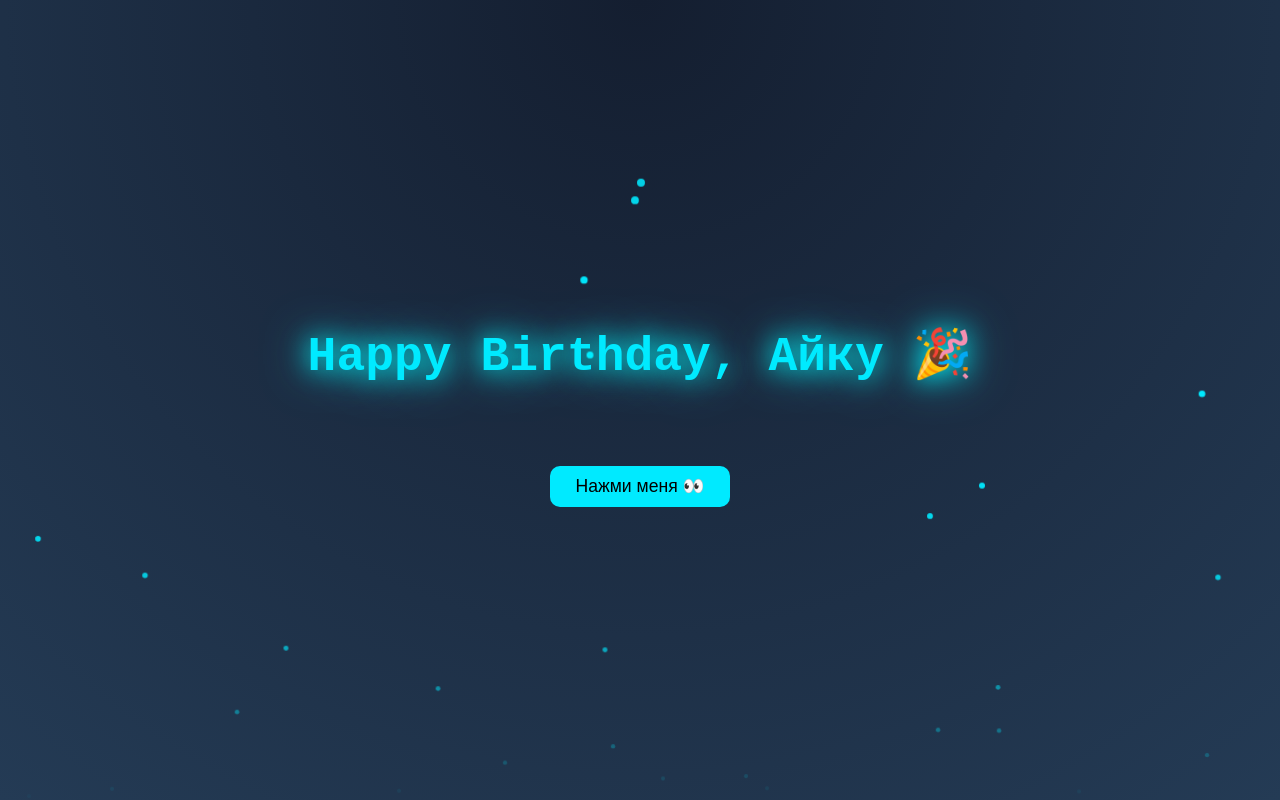
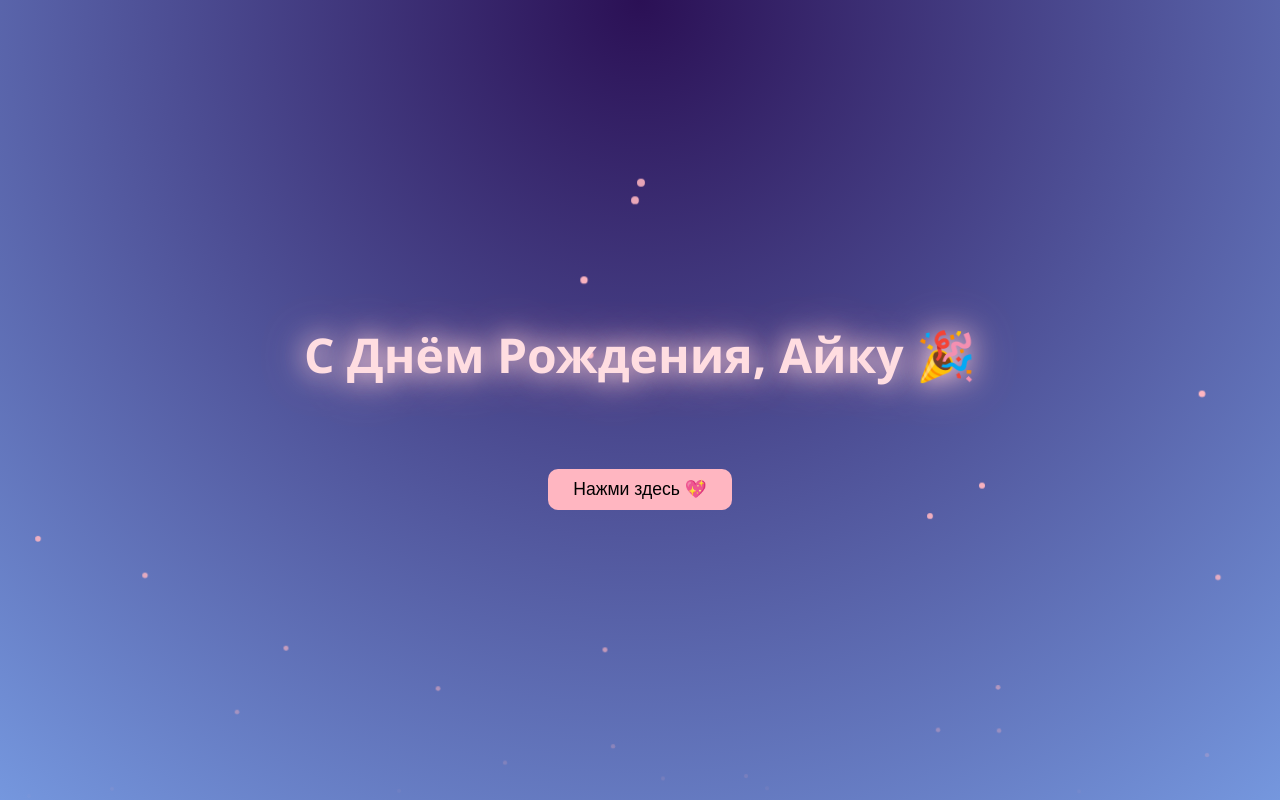
Before and after one commit to vlogsfrank92-sketch/birthday-ayku, a plain HTML site: page index.html in a window 1280 px wide. Drawn offline with Linux system fonts and the light colour scheme.

Commit message:
Update index.html

```diff
--- a/index.html
+++ b/index.html
@@ -3,41 +3,42 @@
 <head>
   <meta charset="UTF-8">
   <meta name="viewport" content="width=device-width, initial-scale=1.0">
-  <title>Айку.exe — Happy Birthday!</title>
+  <title>С Днём Рождения, Айку!</title>
   <style>
     body {
       margin: 0;
       height: 100vh;
-      background: radial-gradient(circle at top, #141e30, #243b55);
+      background: radial-gradient(circle at top, #2b1055, #7597de);
       display: flex;
       justify-content: center;
       align-items: center;
       color: #fff;
-      font-family: 'Courier New', monospace;
+      font-family: 'Segoe UI', sans-serif;
       overflow: hidden;
       flex-direction: column;
+      text-align: center;
     }
 
     h1 {
       font-size: 3em;
-      color: #00eaff;
-      text-shadow: 0 0 10px #00eaff, 0 0 20px #00eaff;
+      color: #ffdde1;
+      text-shadow: 0 0 10px #ffb6c1, 0 0 30px #ffdde1;
       animation: glow 2s infinite alternate;
     }
 
     @keyframes glow {
-      from { text-shadow: 0 0 10px #00eaff; }
-      to { text-shadow: 0 0 30px #00ffff, 0 0 60px #00eaff; }
+      from { text-shadow: 0 0 10px #ffb6c1; }
+      to { text-shadow: 0 0 30px #ffdde1, 0 0 60px #ffb6c1; }
     }
 
     #text {
       margin-top: 20px;
       width: 80%;
       font-size: 1.3em;
-      color: #d3d3d3;
+      color: #f5f5f5;
       text-align: center;
       white-space: pre-line;
-      border-right: 2px solid #00eaff;
+      border-right: 2px solid #ffb6c1;
       overflow: hidden;
       animation: typing 5s steps(40) 1s forwards, blink 0.75s step-end infinite;
     }
@@ -53,7 +54,7 @@
 
     button {
       margin-top: 30px;
-      background: #00eaff;
+      background: #ffb6c1;
       color: #000;
       border: none;
       padding: 10px 25px;
@@ -64,7 +65,7 @@
     }
 
     button:hover {
-      background: #00ffff;
+      background: #ffc0cb;
       transform: scale(1.1);
     }
 
@@ -82,7 +83,7 @@
       position: absolute;
       width: 8px;
       height: 8px;
-      background: #00eaff;
+      background: #ffb6c1;
       border-radius: 50%;
       animation: float 10s infinite ease-in-out;
     }
@@ -98,21 +99,22 @@
 
   <div class="particles" id="particles"></div>
 
-  <h1>Happy Birthday, Айку 🎉</h1>
+  <h1>С Днём Рождения, Айку 🎉</h1>
   <div id="text"></div>
-  <button onclick="showMessage()">Нажми меня 👀</button>
+  <button onclick="showMessage()">Нажми здесь 💖</button>
 
   <script>
     const message =
-`Система сообщает: праздник активирован ✅
+`Айку, с Днём Рождения! 🌸
 
-Айку, желаю тебе:
-• стабильных апдейтов в жизни 💫
-• без ошибок и багов 😄
-• вечной батарейки энергии 🔋
-• и бесконечного Wi-Fi счастья ❤️
+Пусть этот день подарит тебе улыбки, тепло и лёгкость.
+Желаю, чтобы в жизни было больше счастья,
+искренних людей рядом и мечт, которые сбываются.
 
-Твой айтишник передаёт привет с сервера добра.`;
+Пусть каждый момент приносит радость,
+а всё задуманное — обязательно получится 💫
+
+От Шынгысхана 💐`;
 
     function typeText(text, element) {
       let i = 0;
@@ -132,7 +134,6 @@
       typeText(message, el);
     }
 
-    // создать "частицы" фона
     const particlesContainer = document.getElementById('particles');
     for (let i = 0; i < 30; i++) {
       const p = document.createElement('div');
```
